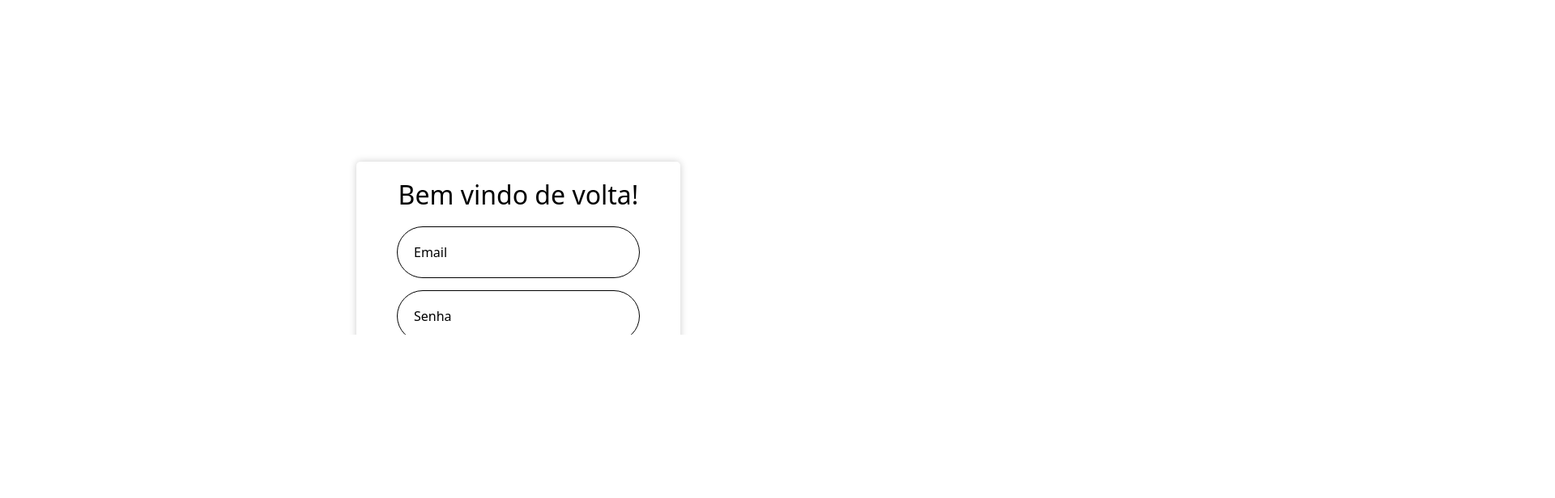
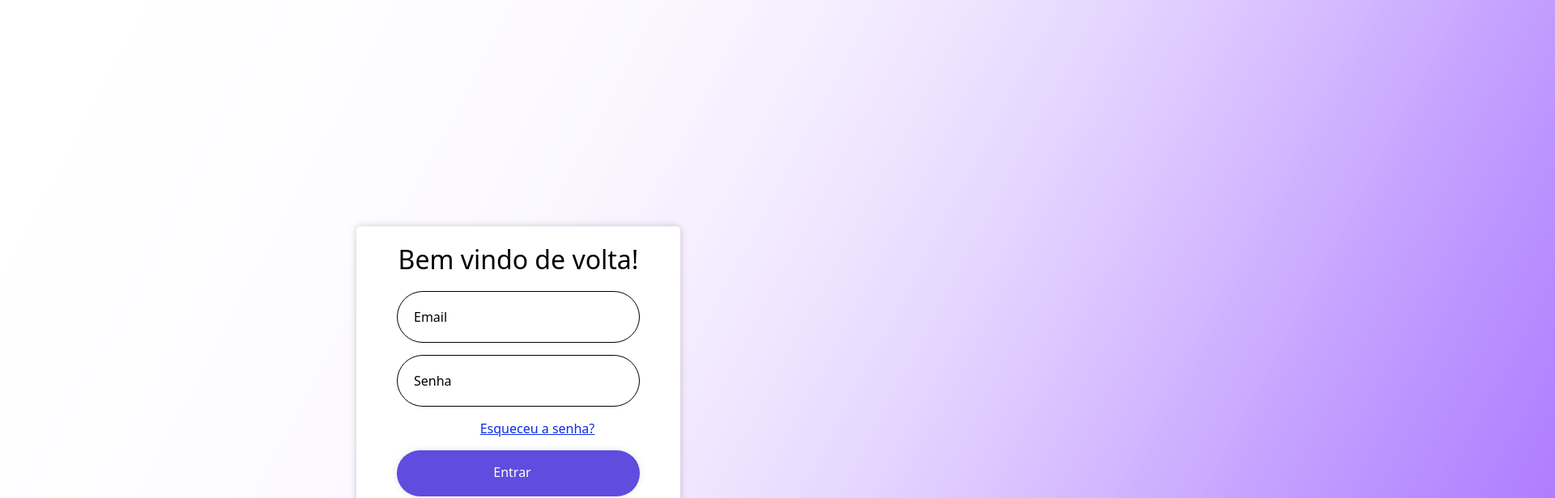
Before and after one commit to Sandynesk/Mostra_reserva, a React (Create React App) app: page /login in a window 1280 px wide. Shown: the top 616 px of the page at 81% size, 1920 px wide, since content can reach past the window. Built offline with nearby package versions, Linux system fonts and the light colour scheme.

Commit message:
add background

```diff
--- a/src/components/Css/Login.css
+++ b/src/components/Css/Login.css
@@ -1,11 +1,26 @@
-.body{
+*{
+  margin: 0;
+}
+.fotoinha{
+  position: absolute;
+  top: 0;
+  left: 0;
   width: 100%;
-  height: 100%;
-  margin: 0;
-  background-color: black;
+  height: 200px;
+
 
 }
+/*
+.body{
+  background-image: url('../../Fotos/Fundo.png');
+  background-size: contain;
+  background-repeat: no-repeat;
+  background-position: top center;
+  height: 50px;
+  position: relative;
 
+}
+ */
 /* Estilo para o título do formulário */
 .login-form h2{
   margin-bottom: 20px;
@@ -29,11 +44,7 @@
   margin: -10px 2 15px;
 }
 
-/* caixinha do esqueceu senha */
-.remember-forgot label input{
-  accent-color: #ffff;
-  margin-right: 4px;
-}
+
 
 /* texto esqueceu senha */
 .remember-forgot a{
@@ -90,7 +101,7 @@
   width: 100%;
   background: rgb(0, 0, 0);
   position: relative;
-  top: 200px;
+  bottom: 800px;
   padding: 30px 40px; /* Ajuste o espaçamento conforme necessário */
   border-radius: 10px; /* Arredonde as bordas se desejar */
 
@@ -103,7 +114,7 @@
   max-width: 400px;
   margin: 0 auto;
   padding: 20px;
-  background-color: aquamarine;
+  background-color: white!important;
   border-radius: 5px;
   background: transparent;
   color: rgb(0, 0, 0);
--- a/src/components/Login.js
+++ b/src/components/Login.js
@@ -1,11 +1,17 @@
-//comentar ccs
-// descer a box
+
+
+// npm install bootstrap
+//npm install react-router-dom
+
 // colocar foto
 
 import React from 'react';
 import { Button, Form } from 'react-bootstrap';
 import './Css/Login.css';
-import teste1 from '../Fotos/teste1.jpg';
+import Fundo from '../Fotos/Fundo.png';
+
+
+
 
 
 
@@ -19,8 +25,13 @@ const Login = () => {
   return (
 
 
-      <div className="login-form">
+    <div className="fotoinha">
+      <img  src={Fundo}></img>
+
+    <div className="login-form">
+
         <h2>Bem vindo de volta!</h2>
+
 
         <Form onSubmit={handleLogin}>
 
@@ -40,7 +51,6 @@ const Login = () => {
           </div>
 
           <div className='remember-forgot'>
-            <label><input type='checkbox'/> Lembrar</label>
             <a href='#'> Esqueceu a senha?</a>
           </div>
 
@@ -57,6 +67,8 @@ const Login = () => {
 
 
         </Form>
+
+      </div>
       </div>
 
 
```
Also changed, not shown: src/Fotos/fundoofc.avif (added).
